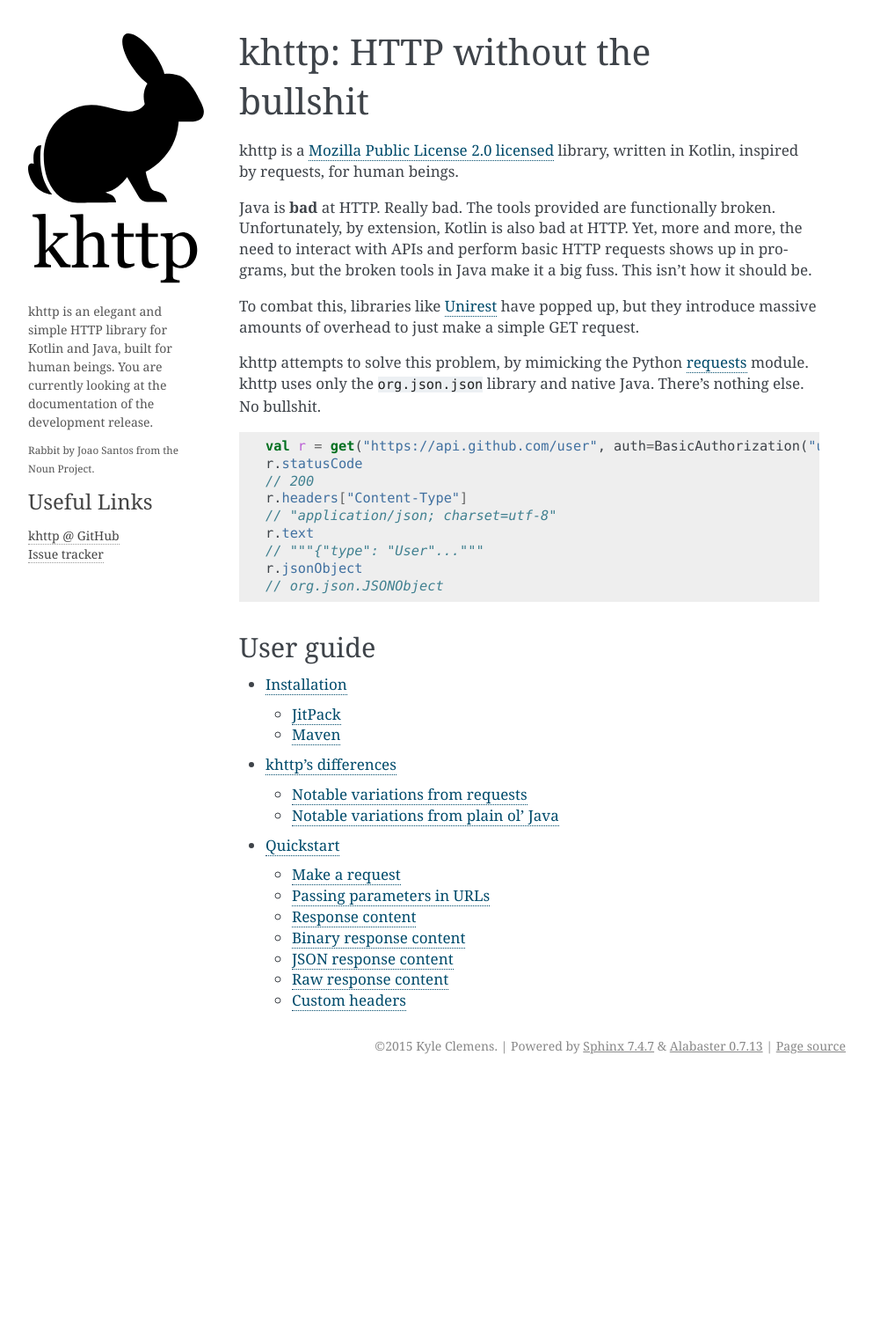
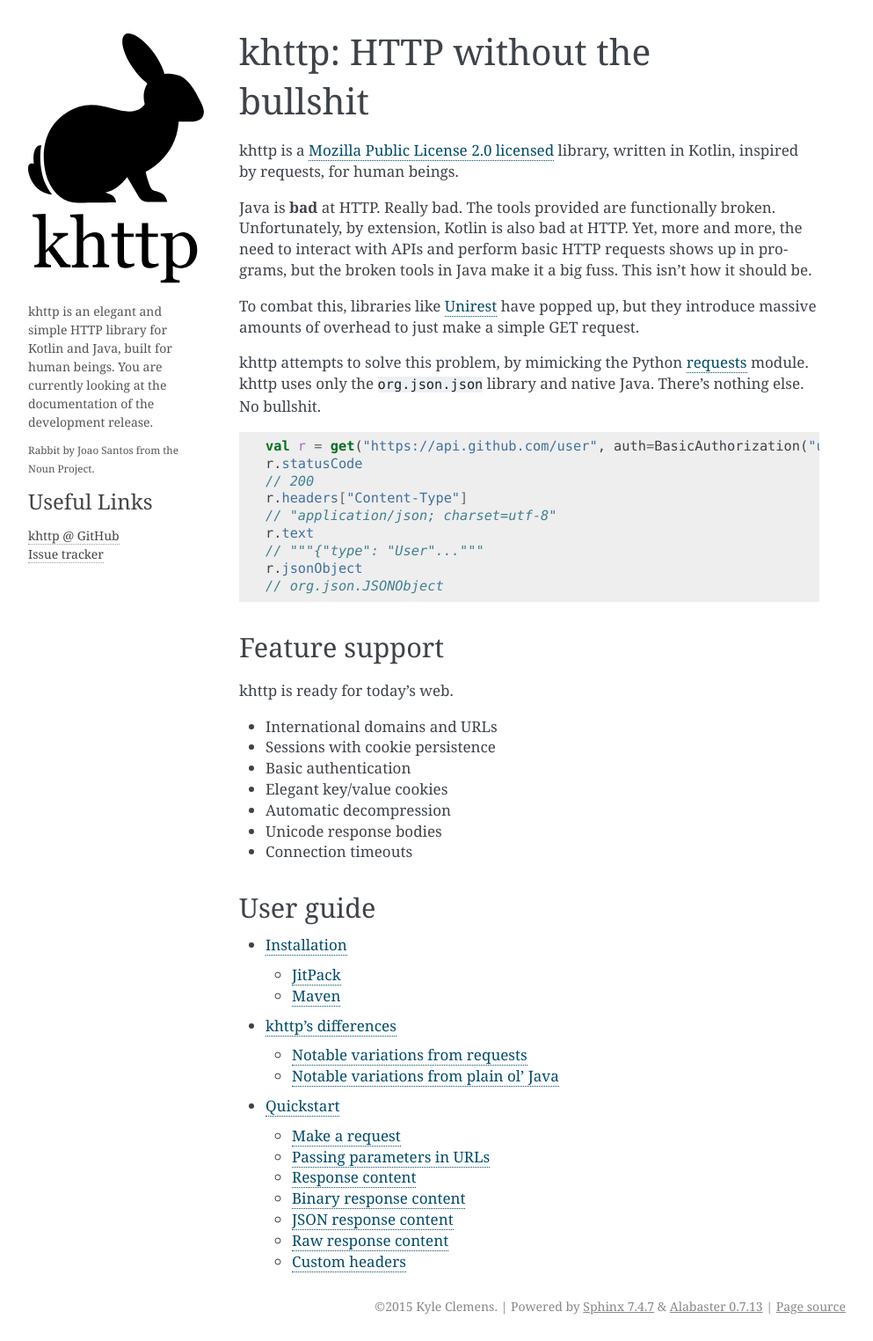
Before and after one commit to Karn/khttp-android, a Sphinx documentation site: the page built from docs/source/index.rst, in a window 1280 px wide. Shown: the whole page at 88% size, without its empty margins (148-1141 px from the left). Built offline with Sphinx 7.4.7, drawn with Linux system fonts in a browser that asks for light colours; before the commit the page ends 1228 px from its top, so only the background shows below that.

Commit message:
Updated: Features

```diff
--- a/docs/source/index.rst
+++ b/docs/source/index.rst
@@ -31,6 +31,19 @@ module. khttp uses only the ``org.json.json`` library and native Java. There's n
     r.jsonObject
     // org.json.JSONObject
 
+Feature support
+---------------
+
+khttp is ready for today's web.
+
+* International domains and URLs
+* Sessions with cookie persistence
+* Basic authentication
+* Elegant key/value cookies
+* Automatic decompression
+* Unicode response bodies
+* Connection timeouts
+
 User guide
 ----------
 
```
